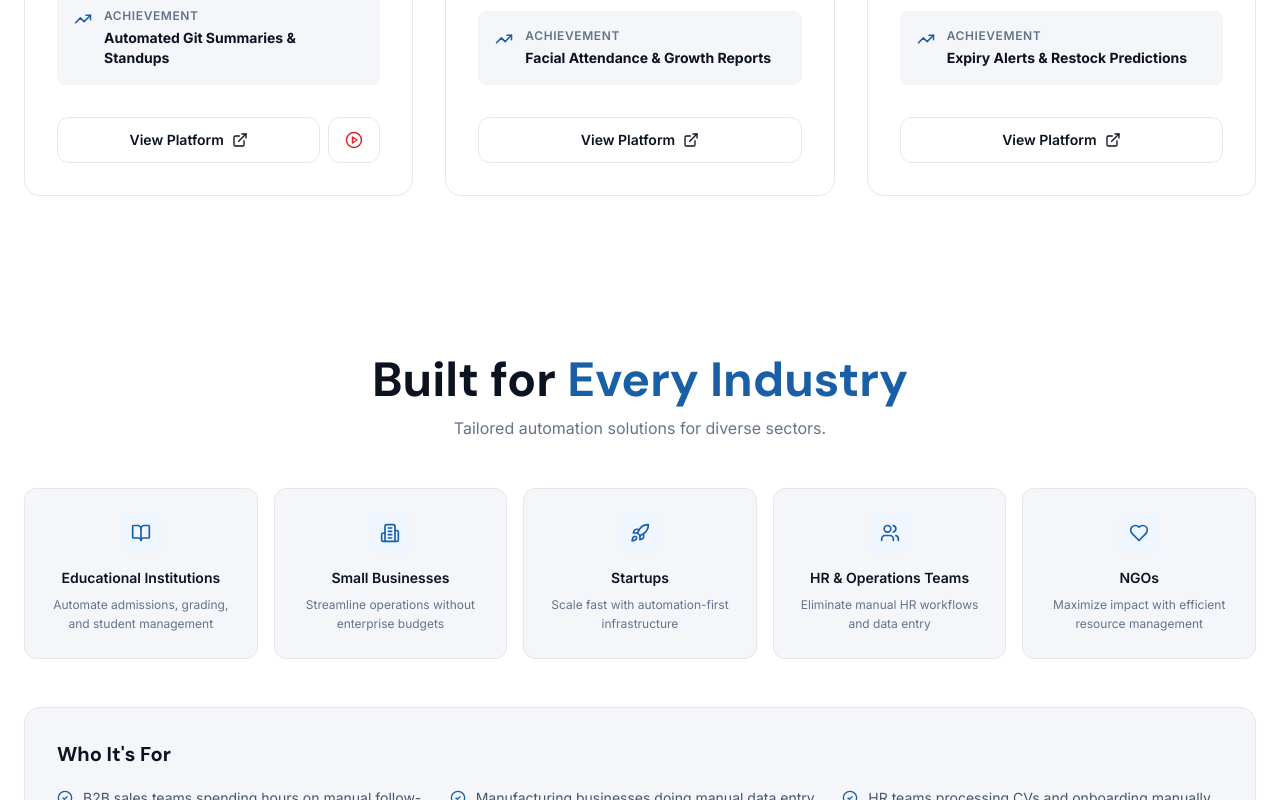
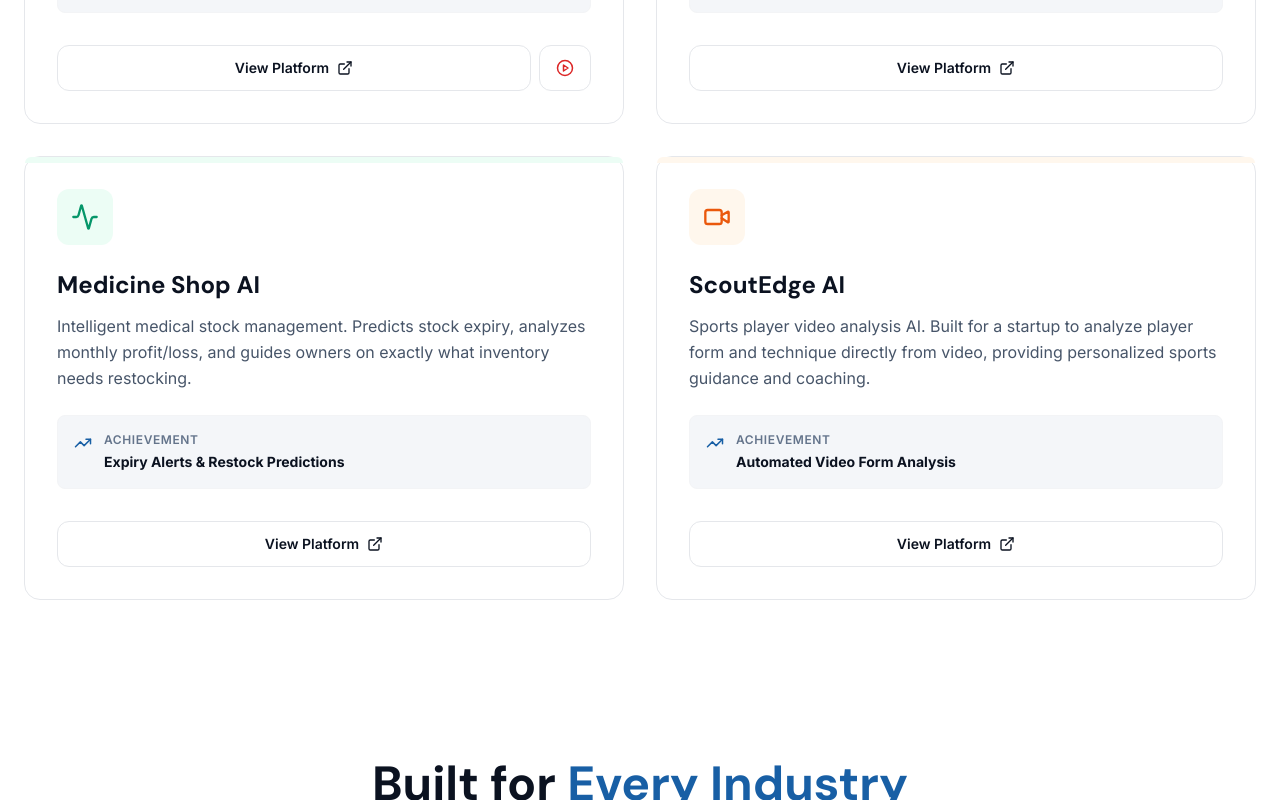
Before and after one commit to Piyush105454/Innoalaxy, a React (Vite) app in the folder frontend/: page / in a window 1280 px wide. Shown: the part 3147-3947 px from the top of the page. Built offline with nearby package versions, Linux system fonts and the light colour scheme; no server answers.

Commit message:
feat: add ScoutEdge AI to past platforms and adjust grid layout

```diff
--- a/frontend/src/pages/Home.tsx
+++ b/frontend/src/pages/Home.tsx
@@ -23,6 +23,7 @@ import {
   Activity,
   ExternalLink,
   PlayCircle,
+  Video,
 } from "lucide-react";
 import { Navbar } from "../components/layout/Navbar";
 
@@ -159,6 +160,14 @@ const pastWork = [
     stats: "Expiry Alerts & Restock Predictions",
     color: "text-emerald-600 bg-emerald-50 border-emerald-200",
     link: "https://pharmacy-pro-rho.vercel.app/",
+  },
+  {
+    icon: Video,
+    title: "ScoutEdge AI",
+    desc: "Sports player video analysis AI. Built for a startup to analyze player form and technique directly from video, providing personalized sports guidance and coaching.",
+    stats: "Automated Video Form Analysis",
+    color: "text-orange-600 bg-orange-50 border-orange-200",
+    link: "https://scoutedge.vercel.app/",
   },
 ];
 
@@ -484,7 +493,7 @@ export function Home() {
             </p>
           </motion.div>
 
-          <div className="grid lg:grid-cols-3 gap-8">
+          <div className="grid md:grid-cols-2 gap-8">
             {pastWork.map((work, i) => (
               <motion.div
                 key={work.title}
```
